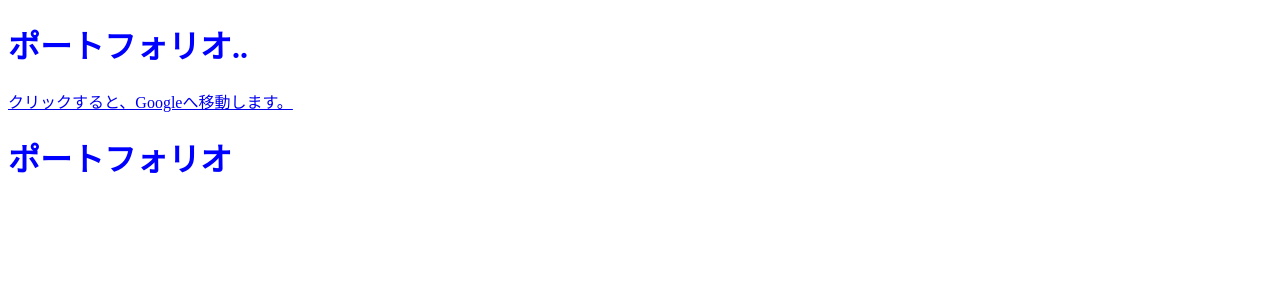
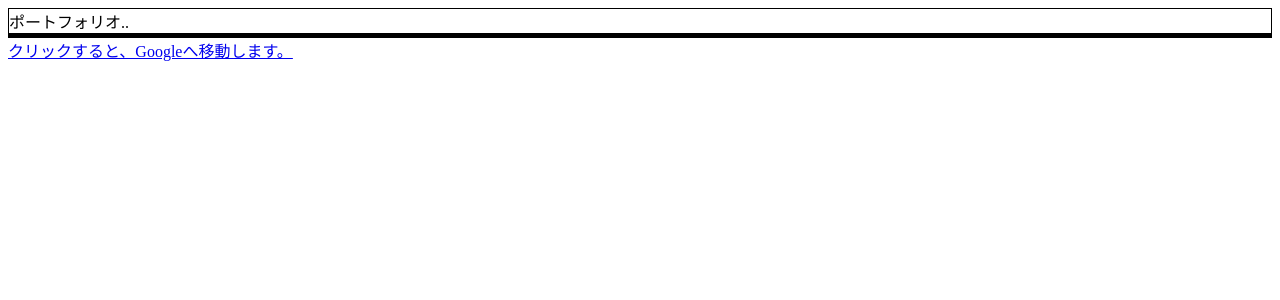
Before and after one commit to tec-km/portfolio-kam, a PHP site: page /portfolio-km.html in a window 1280 px wide. Shown: the top 300 px of the page. Run offline with PHP 8.4, Linux system fonts and the light colour scheme.

Commit message:
枠組み

```diff
--- a/portfolio-km.html
+++ b/portfolio-km.html
@@ -2,21 +2,35 @@
 <html>
   <head>
     <meta charset="UTF-8">
-    <title>kmポートフォリオページ</title>
+    <title>かみやまポートフォリオページ</title>
     <link rel="stylesheet" href="style.css">
   </head>
+
   <body>
-    <h1 class="blue">
+
+  <div class="ue">
       ポートフォリオ..
-    </h1>
-    <p>
-     <a href="https://www.google.com/">クリックすると、Googleへ移動します。</a>
+  </div>
 
-  <div></div>
 
-  <h1 class="blue">
-    ポートフォリオ
-  </h1>
+  <div class="naka">
+
+  </div>
+
+
+  <div class="shita">
+
+  </div>
+
+
+
+
+
+  <a href="https://www.google.com/">クリックすると、Googleへ移動します。</a>
+
+
+
+
 
 
     </body>
--- a/style.css
+++ b/style.css
@@ -1,3 +1,19 @@
 .blue{
   color: blue;
 }
+
+
+.ue{
+  border: 1px solid black;
+ }
+
+.naka{
+  border: 1px solid black;
+}
+
+
+
+.shita{
+  border: 1px solid black;
+
+}
```
